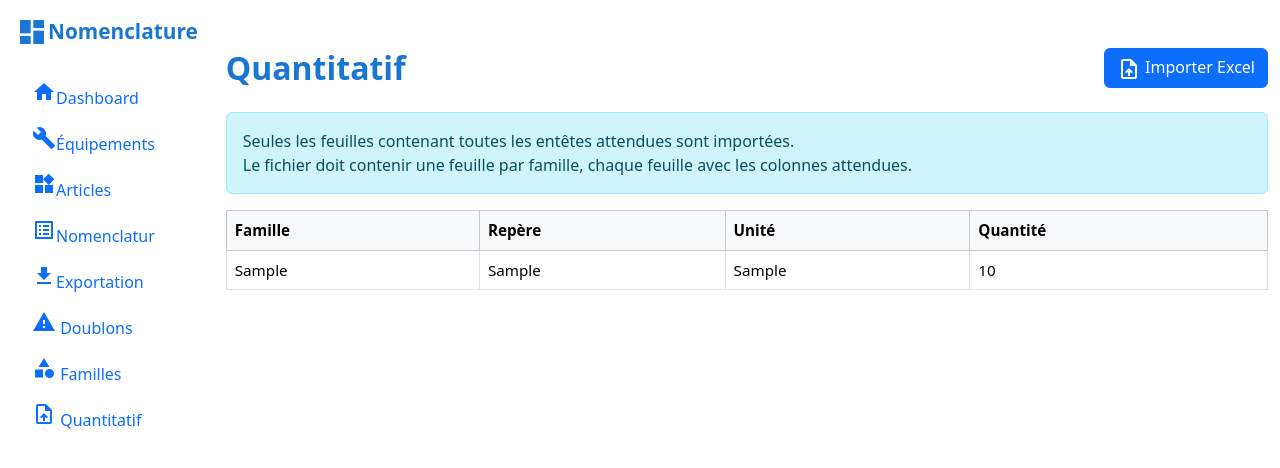
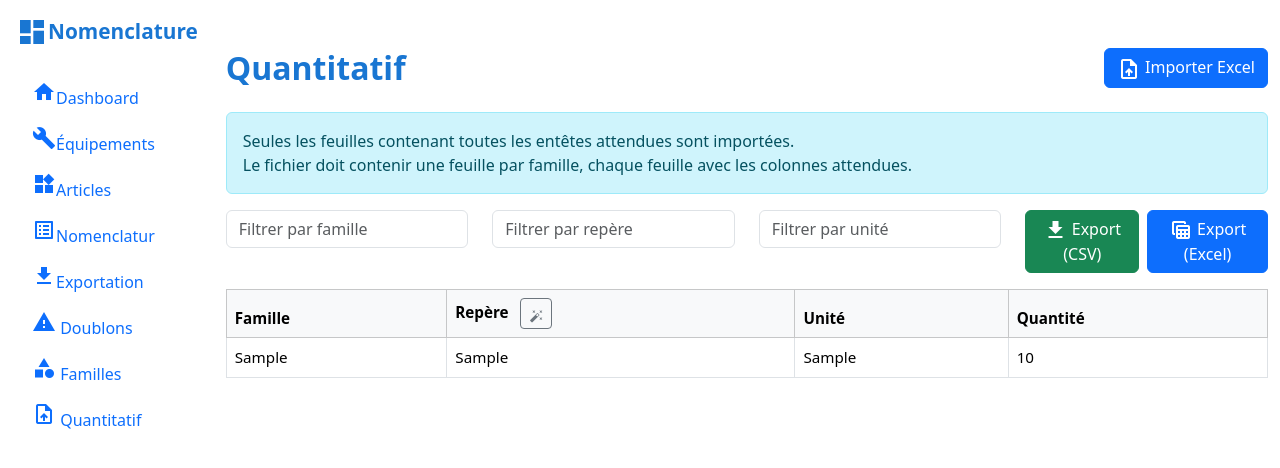
Before and after one commit to pytharchimede/nomenclatureEquipement, a PHP site: page /import_quantitatif.php in a window 1280 px wide. Shown: the top 468 px of the page. Run offline with PHP 8.4, Linux system fonts and the light colour scheme; tables that the repository leaves empty or names only in its code hold one stand-in row (values such as "Sample post"); some libraries are stand-ins or nearby versions.

Commit message:
Quantitatif ok

```diff
--- a/import_quantitatif.php
+++ b/import_quantitatif.php
@@ -90,12 +90,40 @@ $quantitatif = Quantitatif::getAll();
                     Seules les feuilles contenant toutes les entêtes attendues sont importées.<br>
                     Le fichier doit contenir une feuille par famille, chaque feuille avec les colonnes attendues.
                 </div>
+                <div class="row mb-3">
+                    <div class="col-md-3">
+                        <input type="text" id="filterFamille" class="form-control" placeholder="Filtrer par famille">
+                    </div>
+                    <div class="col-md-3">
+                        <input type="text" id="filterRepere" class="form-control" placeholder="Filtrer par repère">
+                    </div>
+                    <div class="col-md-3">
+                        <input type="text" id="filterUnite" class="form-control" placeholder="Filtrer par unité">
+                    </div>
+                    <div class="col-md-3 text-end">
+                        <div class="d-inline-flex">
+                            <button id="exportQuantitatif" class="btn btn-success me-2">
+                                <span class="material-icons" style="vertical-align:middle;">download</span>
+                                Export (CSV)
+                            </button>
+                            <button id="exportQuantitatifExcel" class="btn btn-primary">
+                                <span class="material-icons" style="vertical-align:middle;">table_view</span>
+                                Export (Excel)
+                            </button>
+                        </div>
+                    </div>
+                </div>
                 <div class="table-responsive">
                     <table class="table table-bordered table-quantitatif">
                         <thead class="table-light">
                             <tr>
                                 <th>Famille</th>
-                                <th>Repère</th>
+                                <th>
+                                    Repère
+                                    <button id="normalizeRepere" type="button" class="btn btn-outline-secondary btn-sm ms-2" title="Normaliser les repères">
+                                        <span class="material-icons" style="font-size:1em;vertical-align:middle;">auto_fix_high</span>
+                                    </button>
+                                </th>
                                 <th>Unité</th>
                                 <th>Quantité</th>
                             </tr>
@@ -214,7 +242,96 @@ $quantitatif = Quantitatif::getAll();
             xhr.open('POST', 'request/import_quantitatif_ajax.php', true);
             xhr.send(formData);
         });
+
+        document.getElementById('normalizeRepere').addEventListener('click', function() {
+            let rows = document.querySelectorAll('.table-quantitatif tbody tr');
+            let updates = [];
+            rows.forEach(row => {
+                let tds = row.querySelectorAll('td');
+                if (tds.length < 2) return;
+                let famille = tds[0].textContent;
+                let repere = tds[1].textContent;
+                let repereNormalise = repere.replace(/\s+/g, '');
+                if (repere !== repereNormalise && repereNormalise !== '') {
+                    tds[1].textContent = repereNormalise;
+                    updates.push({
+                        famille: famille,
+                        repere: repere,
+                        repereNormalise: repereNormalise
+                    });
+                }
+            });
+            if (updates.length > 0) {
+                fetch('request/normalize_reperes.php', {
+                        method: 'POST',
+                        headers: {
+                            'Content-Type': 'application/json'
+                        },
+                        body: JSON.stringify({
+                            updates: updates
+                        })
+                    })
+                    .then(r => r.json())
+                    .then(resp => {
+                        if (resp.success) {
+                            alert('Normalisation terminée et enregistrée en base.');
+                        } else {
+                            alert('Erreur lors de la mise à jour en base : ' + resp.message);
+                        }
+                    })
+                    .catch(() => alert('Erreur réseau lors de la normalisation.'));
+            }
+        });
+
+        function filterTable() {
+            let famille = document.getElementById('filterFamille').value.toLowerCase();
+            let repere = document.getElementById('filterRepere').value.toLowerCase();
+            let unite = document.getElementById('filterUnite').value.toLowerCase();
+            let rows = document.querySelectorAll('.table-quantitatif tbody tr');
+            rows.forEach(row => {
+                let tds = row.querySelectorAll('td');
+                if (tds.length < 4) return; // ignore "aucune donnée"
+                let show = true;
+                if (famille && !tds[0].textContent.toLowerCase().includes(famille)) show = false;
+                if (repere && !tds[1].textContent.toLowerCase().includes(repere)) show = false;
+                if (unite && !tds[2].textContent.toLowerCase().includes(unite)) show = false;
+                row.style.display = show ? '' : 'none';
+            });
+        }
+        ['filterFamille', 'filterRepere', 'filterUnite'].forEach(id => {
+            document.getElementById(id).addEventListener('input', filterTable);
+        });
+
+        // Export CSV
+        document.getElementById('exportQuantitatif').addEventListener('click', function() {
+            let rows = document.querySelectorAll('.table-quantitatif tr');
+            let csv = [];
+            rows.forEach(row => {
+                if (row.style.display === 'none') return;
+                let cols = Array.from(row.querySelectorAll('th,td')).map(td =>
+                    '"' + td.textContent.replace(/"/g, '""') + '"'
+                );
+                csv.push(cols.join(';'));
+            });
+            let blob = new Blob([csv.join('\r\n')], {
+                type: 'text/csv'
+            });
+            let url = URL.createObjectURL(blob);
+            let a = document.createElement('a');
+            a.href = url;
+            a.download = 'quantitatif_export.csv';
+            document.body.appendChild(a);
+            a.click();
+            document.body.removeChild(a);
+            URL.revokeObjectURL(url);
+        });
+
+        // Export Excel (XLSX)
+        document.getElementById('exportQuantitatifExcel').addEventListener('click', function() {
+            window.open('request/export_quantitatif_excel.php', '_blank');
+        });
     </script>
+    <script src="https://cdnjs.cloudflare.com/ajax/libs/xlsx/0.17.0/xlsx.full.min.js"></script>
 </body>
 
 </html>
--- a/model/Quantitatif.php
+++ b/model/Quantitatif.php
@@ -23,4 +23,12 @@ class Quantitatif
         $stmt = $pdo->query("SELECT * FROM quantitatif ORDER BY famille, repere");
         return $stmt->fetchAll(PDO::FETCH_ASSOC);
     }
+
+    public static function getByFamille($famille)
+    {
+        $pdo = Database::getConnection();
+        $stmt = $pdo->prepare("SELECT * FROM quantitatif WHERE famille = ? ORDER BY repere");
+        $stmt->execute([$famille]);
+        return $stmt->fetchAll(PDO::FETCH_ASSOC);
+    }
 }
```
Also changed, not shown: request/export_quantitatif_excel.php (added, +82 -0 lines), request/normalize_reperes.php (added, +19 -0 lines).
